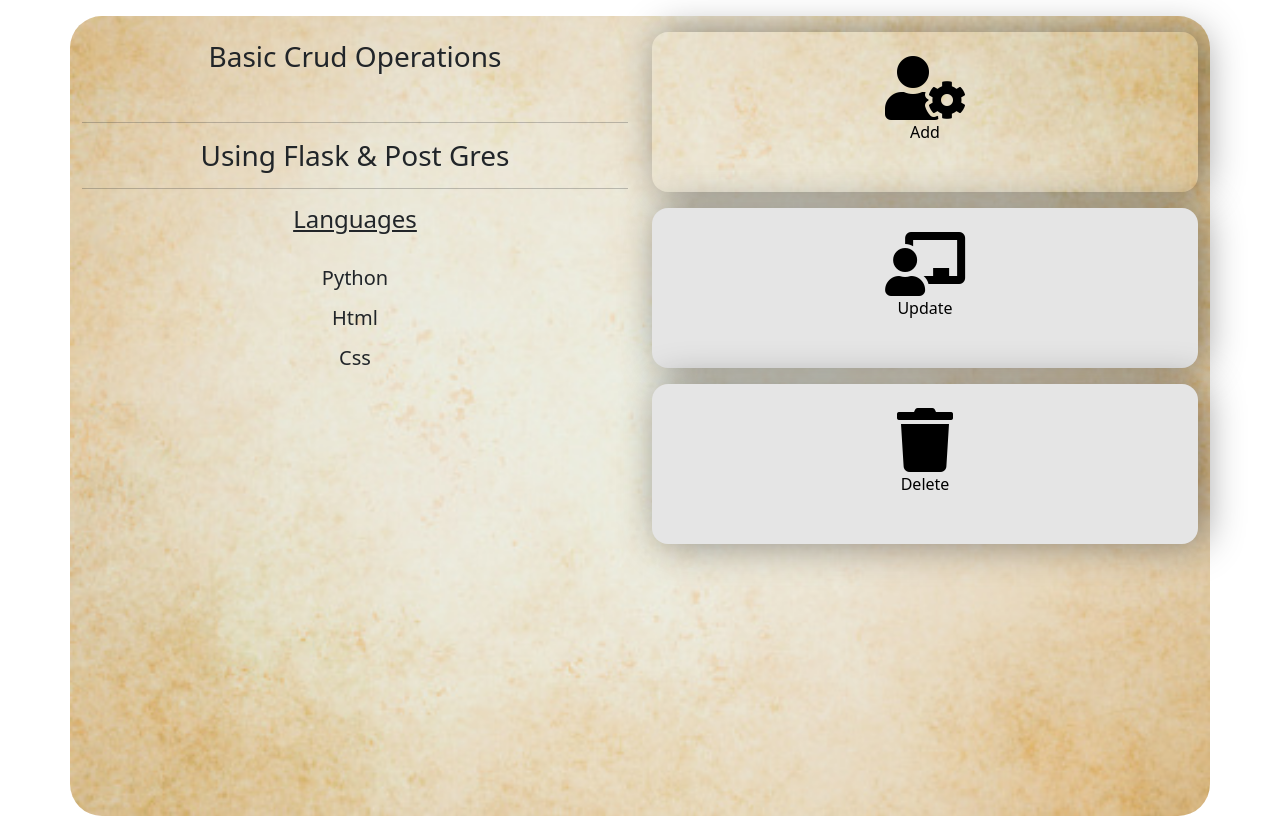
After one commit to saifrehman-10p/CrudPractice, a Flask app: page /landing in a window 1280 px wide. The commit adds this page. Run offline with Flask 2, Linux system fonts and the light colour scheme; parts of the project's set-up code (start-up, migrations or seed data) failed here and were passed over; some libraries are stand-ins or nearby versions.

Commit message:
Landing page completed without session handling

```diff
--- a/app.py
+++ b/app.py
@@ -40,7 +40,7 @@ def submit():
         student=People(username,email)
         db.session.add(student)
         db.session.commit()
-        return redirect(url_for('submit'))
+        return redirect(url_for('landing'))
     else:
 
 
@@ -69,6 +69,9 @@ if __name__ == '__main__':
     session['secrrt']='sec'
     db.create_all()
     app.run()
+@app.route("/landing")
+def landing():
+    return render_template('landing.html')
 # @app.route("/<name>")
 # def hello(name):
 #     return f"Hello, {(name)}!"
@@ -153,9 +156,9 @@ def login():
 
                 print(i)
                 if request.form['username'] == i.username and request.form['password'] == i.email:
-                    ('Logged In Successfully')
 
-                    return redirect(url_for('home'))
+
+                    return redirect(url_for('landing'))
                 else:
                    ('Incorrect Username or Password')
         else:
@@ -190,7 +193,7 @@ def Delete():
             #db.session.delete(People).filter(People.username==request.form['username'])
             People.query.filter(People.username==request.form['username']).delete()
             db.session.commit()
-            return(redirect(login))
+            return redirect(url_for('landing'))
 
 
         else:
@@ -233,8 +236,7 @@ def update():
                 i.email=request.form['password']
 
                 db.session.commit()
-                return(redirect(login))
-
+                return redirect(url_for('landing'))
 
         else:
 
@@ -245,3 +247,45 @@ def update():
             return render_template('update.html')
     except:
         return render_template('login2.html')
+@app.route('/Delete1', methods=['GET', 'POST'])
+def Delete1():
+
+
+
+
+
+
+
+
+
+    try:
+
+        if request.method=='POST':
+
+
+
+
+        #l='saif'
+        # cursor.execute('select username from public."People" where username='saif' ')
+        # result = cursor.fetchall()
+        # print(result)
+            #db.session.delete(People).filter(People.username==request.form['username'])
+            print('post')
+            cursor.execute('DELETE FROM public."People" WHERE username = %s', (request.form['username'],))
+            # x=cursor.fetchone()
+            # for i in x:
+            #     print(i)
+            # People.query.filter(People.username==request.form['username']).delete()
+            # db.session.commit()
+            return(redirect(login))
+
+
+        else:
+
+
+
+
+
+            return render_template('del.html')
+    except:
+        return render_template('login2.html')
--- /dev/null
+++ b/static/styles/stylesheet2.css
@@ -0,0 +1,172 @@
+.adminlogin h3 {
+    text-align: center; }
+
+  .adminlogin-wrapper {
+    padding: 5rem;
+    z-index: -9000;
+    background-position: right; }
+
+  .adminlogin-col {
+    border-bottom: 0.15px solid black;
+    border-right: 0.15px solid black;
+    border-radius: 1rem;
+    padding-top: 2rem;
+    height: 25rem;
+    box-shadow: 18px 20px 45px -17px rgba(0, 0, 0, 0.75);
+    -webkit-box-shadow: 18px 20px 45px -17px rgba(0, 0, 0, 0.75);
+    -moz-box-shadow: 18px 20px 45px -17px rgba(0, 0, 0, 0.75); }
+
+  .studentlogin h3 {
+    text-align: center; }
+
+  .studentlogin-wrapper {
+    border: 1px solid black;
+    border: dotted;
+    padding: 5rem;
+    z-index: -9000;
+    background-position: right; }
+
+  .studentlogin-col {
+    border: 2px solid black;
+    border-radius: 1rem;
+    padding-top: 2rem;
+    height: 25rem;
+    box-shadow: 18px 20px 45px -17px rgba(0, 0, 0, 0.75);
+    -webkit-box-shadow: 18px 20px 45px -17px rgba(0, 0, 0, 0.75);
+    -moz-box-shadow: 18px 20px 45px -17px rgba(0, 0, 0, 0.75); }
+
+  .teacherlogin h3 {
+    text-align: center; }
+
+  .teacherlogin-wrapper {
+    border: dotted;
+    padding: 5rem;
+    z-index: -9000;
+    background-position: right; }
+
+  .teacherlogin-col {
+    border-radius: 1rem;
+    padding-top: 2rem;
+    height: 25rem;
+    box-shadow: 18px 20px 45px -17px rgba(0, 0, 0, 0.75);
+    -webkit-box-shadow: 18px 20px 45px -17px rgba(0, 0, 0, 0.75);
+    -moz-box-shadow: 18px 20px 45px -17px rgba(0, 0, 0, 0.75); }
+
+  *,
+  *::after,
+  *::before {
+    margin: 0;
+    padding: 0;
+    box-sizing: inherit; }
+
+  html {
+    font-size: 100%; }
+
+  body {
+    box-sizing: border-box;
+    overflow-x: hidden;
+    padding: 1rem; }
+
+  a{
+    text-decoration: none;
+  }
+
+  a:visited {
+    display: block; }
+
+  .form-check-input {
+    background-color: white; }
+
+  .form-check-input::after {
+    background-color: black; }
+
+  .form-check-input:active {
+    background-color: white; }
+
+  .wrapper-navabr .btn {
+    margin-right: 1rem; }
+
+  .wrapper-navabr .btn:hover {
+    color: grey; }
+
+  .wrapper-navabr .navbar-brand {
+    font-size: 1rem; }
+
+  .wrapper-navabr .nav-link {
+    font-size: 1rem; }
+
+  .adminFeaturedInfo {
+    font-size: 1rem;
+    padding: 2rem;
+    margin-top: 1rem;
+    text-align: center; }
+    .adminFeaturedInfo .card {
+      padding: 1rem;
+      width: 18rem;
+      display: inline-block;
+      margin-right: 1rem; }
+    .adminFeaturedInfo .row {
+      width: 100%;
+      font-size: 1rem; }
+    .adminFeaturedInfo .dataTable .table {
+      width: 100%;
+      font-size: 60rem; }
+
+  .addCourseButton {
+    position: absolute;
+    right: 1rem;
+    margin-top: 1rem;
+    font-size: 1rem; }
+
+  .addCourseCard .row {
+    margin-top: 2rem;
+    padding: 1rem; }
+
+  .coursesRow {
+    margin-left: 4.5rem; }
+
+  .landing {
+    background-image: url("./images/t4.jpg");
+    border-radius: 2rem;
+    background-position: center;
+    background-size: cover;
+    height: 100vh;
+    z-index: -9000; }
+    .landingWrapper-leftBox {
+      text-align: center;
+      padding-top: 1.5rem; }
+    .landingWrapper-rightArrow {
+      margin-top: 1rem;
+      height: 10rem;
+      color: black;
+      text-align: center;
+      border-radius: 1rem;
+      box-shadow: 7px 0px 39px 0px rgba(0, 0, 0, 0.41), inset;
+      -webkit-box-shadow: 7px 0px 39px 0px rgba(0, 0, 0, 0.41);
+      -moz-box-shadow: 7px 0px 39px 0px rgba(0, 0, 0, 0.41); }
+      .landingWrapper-rightArrow:not(:first-child) {
+        margin-top: 1rem; }
+      .landingWrapper-rightArrow:hover {
+        background-color: silver;
+        border: 1px solid black; }
+    .landingWrapper-rightArrow-top {
+      overflow-x: auto; }
+    .landingWrapper-rightArrow-center {
+      top: 12rem;
+      background-color: #E5E5E5; }
+    .landingWrapper-rightArrow-bottom {
+      top: 23.9rem;
+      background-color: #E5E5E5; }
+
+  .addTeacherButton {
+    position: absolute;
+    right: 1rem;
+    margin-top: 1rem;
+    font-size: 1rem; }
+
+  .addTeacherCard .row {
+    margin-top: 2rem;
+    padding: 1rem; }
+
+  .coursesRow {
+    margin-left: 4.5rem; }
--- a/templates/del.html
+++ b/templates/del.html
@@ -23,7 +23,7 @@
 	<div class="d-flex justify-content-center h-100">
 		<div class="card">
 			<div class="card-header">
-				<h3>Sign In</h3>
+				<h3>Delete</h3>
 				<div class="d-flex justify-content-end social_icon">
 					<span><i class="fab fa-facebook-square"></i></span>
 					<span><i class="fab fa-google-plus-square"></i></span>
--- /dev/null
+++ b/templates/landing.html
@@ -0,0 +1,108 @@
+<!DOCTYPE html>
+<html lang="en">
+
+<head>
+    <meta charset="UTF-8" />
+    <meta http-equiv="X-UA-Compatible" content="IE=edge" />
+    <meta name="viewport" content="width=device-width, initial-scale=1.0" />
+    <!-- Bootstrap -->
+    <link href="https://cdn.jsdelivr.net/npm/bootstrap@5.1.3/dist/css/bootstrap.min.css" rel="stylesheet" integrity="sha384-1BmE4kWBq78iYhFldvKuhfTAU6auU8tT94WrHftjDbrCEXSU1oBoqyl2QvZ6jIW3" crossorigin="anonymous" />
+    <!-- font awesome -->
+    <link rel="stylesheet" href="https://use.fontawesome.com/releases/v5.15.4/css/all.css" integrity="sha384-DyZ88mC6Up2uqS4h/KRgHuoeGwBcD4Ng9SiP4dIRy0EXTlnuz47vAwmeGwVChigm" crossorigin="anonymous">
+    <!-- custom css -->
+    <link rel="stylesheet" href="{{url_for('static',filename='/styles/stylesheet2.css')}}"  />
+    <title>Document</title>
+</head>
+
+<body>
+
+    <div class="container landing">
+        <div class=" row landing-row">
+            <div class="landingWrapper-leftBox col-md-6 ">
+                <h3>Basic Crud Operations</h3>
+                <br>
+                <hr>
+                <h3>Using Flask & Post Gres</h3>
+                <hr>
+                <h4> <u>Languages</u> </h4>
+                <br>
+                <h5>Python</h5>
+                <p></p>
+                <h5>Html</h5>
+                <p></p>
+                <h5>Css</h5>
+                <p></p>
+            </div>
+            <div class="landingWrapper-rightBox col-md-6">
+                <div class="row">
+                    <a href="{{url_for('submit')}}">
+                        <div class="landingWrapper-rightArrow landingWrapper-rightArrow-top">
+                            <div class="landingWrapper-rightArrow-icon pt-4">
+                                <i class="fas fa-user-cog fa-4x landingWrapper-rightArrow-icon"></i>
+                            </div>
+                            <div class="landingWrapper-rightArrow-icon-text">Add</div>
+                        </div>
+                    </a>
+                </div>
+
+                <div class="row">
+                    <a href="{{url_for('update')}}">
+                        <div class="landingWrapper-rightArrow landingWrapper-rightArrow-center">
+                            <div class="landingWrapper-rightArrow-icon pt-4">
+                                <i class="fas fa-chalkboard-teacher fa-4x landingWrapper-rightArrow-icon"></i>
+                            </div>
+                            <div class="landingWrapper-rightArrow-icon-text">Update</div>
+                        </div>
+                    </a>
+                </div>
+                <div class="row">
+                    <a href="{{url_for('Delete')}}">
+                        <div class="landingWrapper-rightArrow landingWrapper-rightArrow-bottom">
+                            <div class="landingWrapper-rightArrow-icon pt-4">
+                                <i class="fas fa-trash  fa-4x landingWrapper-rightArrow-icon"></i>
+                            </div>
+                            <div class="landingWrapper-rightArrow-icon-text">Delete</div>
+                        </div>
+                    </a>
+
+
+
+
+
+
+                    <!-- <a href="./studentlogin.html" class="landingWrapper-rightArrow landingWrapper-rightArrow-bottom">
+                        <div class="landingWrapper-rightArrow landingWrapper-rightArrow-bottom">
+                            <div class="landingWrapper-rightArrow-icon">
+                                <i class="fas fa-user-graduate fa-5x landingWrapper-rightArrow-icon"></i>
+                            </div>
+                            <div class="landingWrapper-rightArrow-icon-text">Student</div>
+                        </div>
+                    </a> -->
+                </div>
+
+
+
+            </div>
+
+
+        </div>
+
+    </div>
+
+
+
+
+    <!-- Bootsrap -->
+    <script src="https://cdn.jsdelivr.net/npm/bootstrap@5.1.3/dist/js/bootstrap.bundle.min.js" integrity="sha384-ka7Sk0Gln4gmtz2MlQnikT1wXgYsOg+OMhuP+IlRH9sENBO0LRn5q+8nbTov4+1p" crossorigin="anonymous"></script>
+</body>
+
+</html>
+
+
+
+<!--
+<div class="row">
+    <div class="col"><a href="/studentlogin.html">Student</a></div>
+    <div class="col"><a href="/teacherlogin.html">Teacher</a></div>
+    <div class="col"><a href="/adminlogin.html">Admin</a></div>
+</div> -->
```
Also changed, not shown: static/styles/images/t4.jpg (added).
